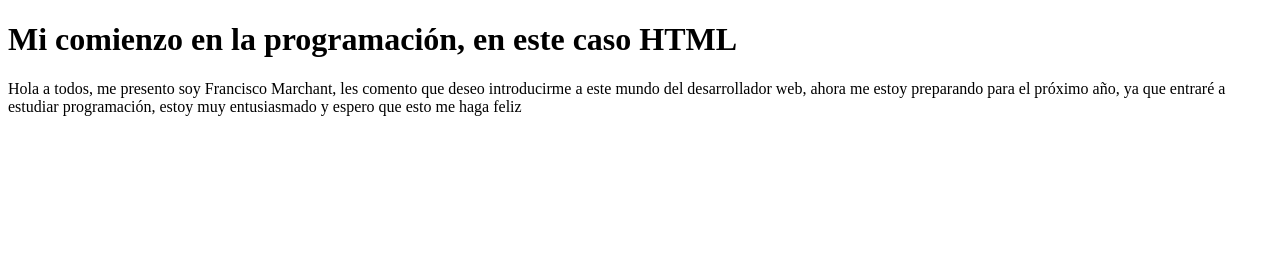
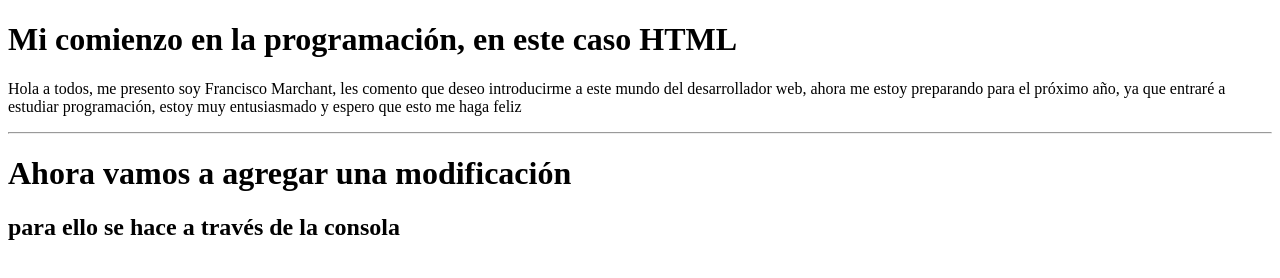
Before and after one commit to Nezkh/curso-microsoft, a plain HTML site: page index.html in a window 1280 px wide. Drawn offline with Linux system fonts and the light colour scheme.

```diff
--- a/index.html
+++ b/index.html
@@ -9,6 +9,9 @@
         <p>Hola a todos, me presento soy Francisco Marchant, les comento que deseo introducirme a este mundo del desarrollador web, ahora me estoy preparando
             para el próximo año, ya que entraré a estudiar programación, estoy muy entusiasmado y espero que esto me haga feliz
         </p>
+        <hr/>
+        <h1>Ahora vamos a agregar una modificación</h1>
+        <h2>para ello se hace a través de la consola</h2>
     </body>
 
 </html>
```
